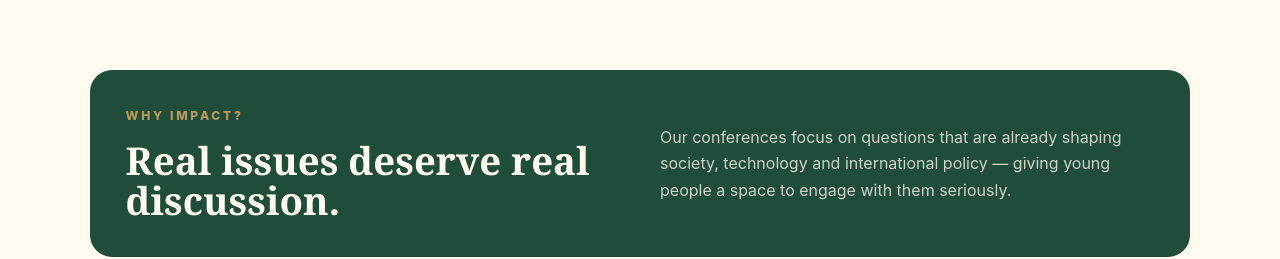
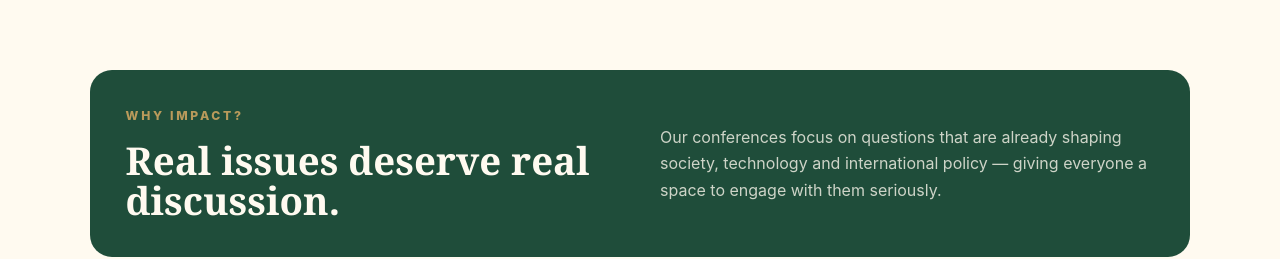
Before and after one commit to pker05-lab/Impact-International-MUN, a plain HTML site: page index.html in a window 1280 px wide. Shown: the part 1566-1825 px from the top of the page. Drawn offline with Linux system fonts and the light colour scheme.

Commit message:
Update index.html

```diff
--- a/index.html
+++ b/index.html
@@ -84,7 +84,7 @@
         </div>
         <p>
           Our conferences focus on questions that are already shaping society, technology and
-          international policy — giving young people a space to engage with them seriously.
+          international policy — giving everyone a space to engage with them seriously.
         </p>
       </div>
     </section>
@@ -195,6 +195,7 @@
       <a href="#documents">Documents</a>
     </div>
     <p class="copyright">© <span id="year"></span> Impact International MUN</p>
+
   </footer>
 
   <script src="script.js"></script>
```
